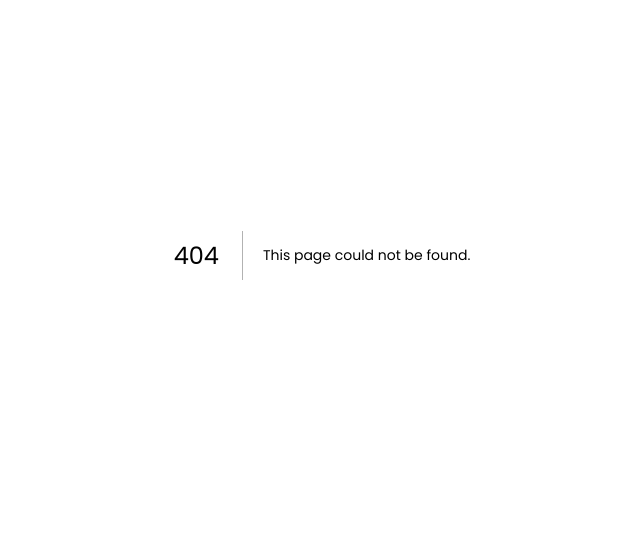
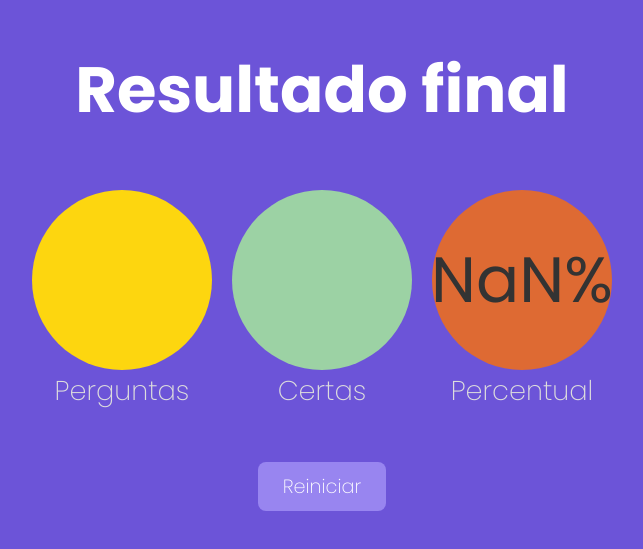
Before and after one commit to rafaelbertelli/quiz-game, a Next.js app: page /resultado in a window 1280 px wide. Before the commit this address had no page. Shown: the part 145-694 px from the top of the page, without its empty margins (318-961 px from the left). Built offline with nearby package versions, Linux system fonts and the light colour scheme.

Commit message:
create component

```diff
--- /dev/null
+++ b/components/Estatistica.tsx
@@ -0,0 +1,26 @@
+import styles from "../styles/Estatistica.module.css";
+
+interface EstatisticaProps {
+  valor: any;
+  texto: string;
+  corFundo?: string;
+  corFonte?: string;
+}
+
+export default function Estatistica(props: EstatisticaProps) {
+  return (
+    <div className={styles.estatistica}>
+      <div
+        className={styles.valor}
+        style={{
+          backgroundColor: props.corFundo ?? "#FDD60F",
+          color: props.corFonte ?? "#333",
+        }}
+      >
+        {props.valor}
+      </div>
+
+      <div className={styles.texto}>{props.texto}</div>
+    </div>
+  );
+}
--- /dev/null
+++ b/pages/resultado.tsx
@@ -0,0 +1,30 @@
+import { useRouter } from "next/router";
+import React from "react";
+import Botao from "../components/Botao";
+import Estatistica from "../components/Estatistica";
+import styles from "../styles/Resultado.module.css";
+
+export default function Resultado() {
+  const router = useRouter();
+
+  const { total, certas } = router.query;
+  const percentual = Math.round((+certas / +total) * 100);
+
+  return (
+    <div className={styles.resultado}>
+      <h1>Resultado final</h1>
+
+      <div style={{ display: "flex" }}>
+        <Estatistica texto="Perguntas" valor={total} />
+        <Estatistica texto="Certas" valor={certas} corFundo="#9CD2A4" />
+        <Estatistica
+          texto="Percentual"
+          valor={`${percentual}%`}
+          corFundo="#DE6A33"
+        />
+      </div>
+
+      <Botao href="/" texto="Reiniciar" />
+    </div>
+  );
+}
--- /dev/null
+++ b/styles/Estatistica.module.css
@@ -0,0 +1,22 @@
+.estatistica {
+  display: flex;
+  flex-direction: column;
+  align-items: center;
+  margin: 10px;
+}
+
+.valor {
+  display: flex;
+  align-items: center;
+  justify-content: center;
+  border-radius: 50%;
+  font-size: 4rem;
+  height: 180px;
+  width: 180px;
+}
+
+.texto {
+  color: #ddd;
+  font-size: 1.7rem;
+  font-weight: 200;
+}
--- /dev/null
+++ b/styles/Resultado.module.css
@@ -0,0 +1,8 @@
+.resultado {
+  display: flex;
+  flex-direction: column;
+  justify-content: center;
+  align-items: center;
+  height: 100vh;
+  font-size: 2em;
+}
```
